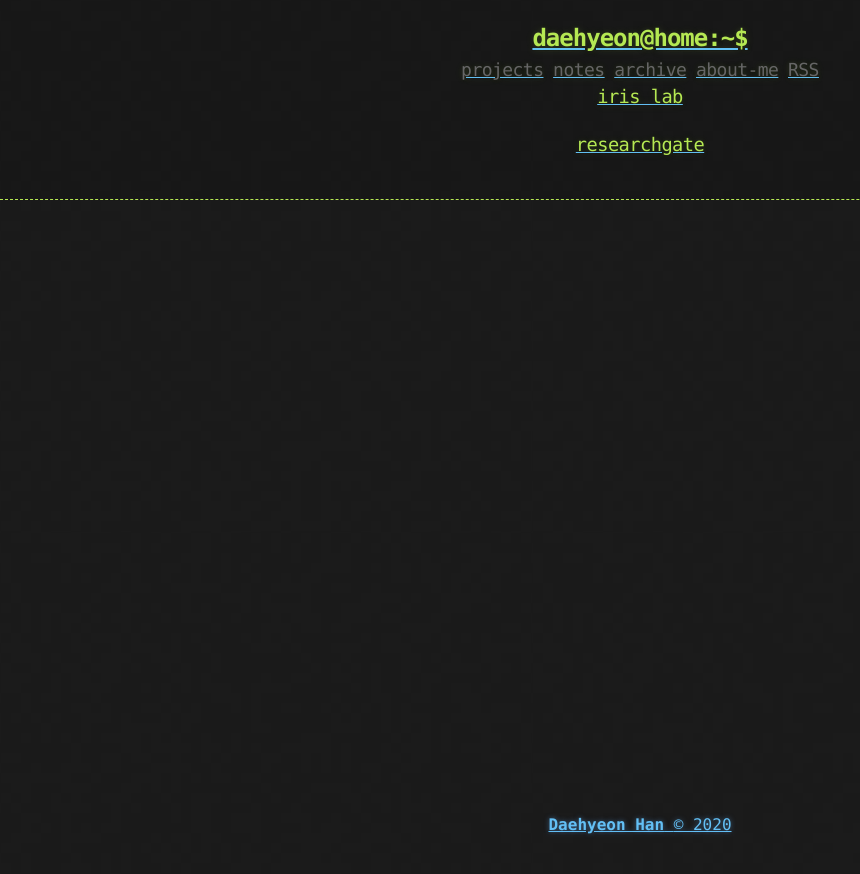
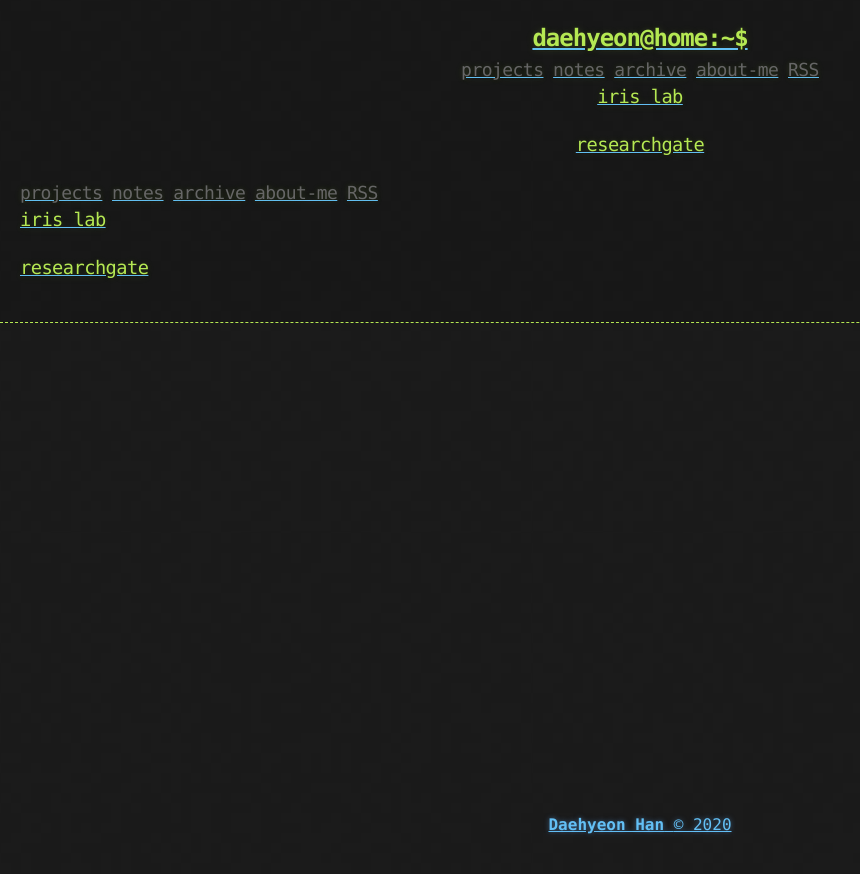
Before and after one commit to daehyeon-han/daehyeon-han.github.io, a Jekyll site: the page built from projects.md, in a window 1280 px wide. Shown: the top 874 px of the page, without its empty margins (0-860 px from the left). Built offline with Jekyll 4.4.1, drawn with Linux system fonts in a browser that asks for light colours.

Commit message:
head projects updates

```diff
--- a/_includes/header.html
+++ b/_includes/header.html
@@ -7,5 +7,8 @@
     <div class="header-links">
       {% include links.html %}
     </div>
+    <div class="header-links-second">
+      {% include links.html %}
+    </div>
   </div>
 </header>
--- a/_includes/links.html
+++ b/_includes/links.html
@@ -3,5 +3,5 @@
 <a href="{{ "/archive" | prepend: site.baseurl | replace: '//', '/' }}"><h2 class="header-link">archive</h2></a>
 <a href="{{ "/about" | prepend: site.baseurl | replace: '//', '/' }}"><h2 class="header-link">about-me</h2></a>
 <a href="{{ "/atom.xml" | prepend: site.baseurl | replace: '//', '/' }}"><h2 class="header-link">RSS</h2></a>
-<a href="http://iris.unist.ac.kr/" target="_blank"><h3 class="discription">iris lab</h3></a>
-<a href="https://www.researchgate.net/profile/Daehyeon_Han" target="_blank"><h3 class="discription">researchgate</h3></a>
+<a href="http://iris.unist.ac.kr/" target="_blank"><h3 class="header-link-second">iris lab</h3></a>
+<a href="https://www.researchgate.net/profile/Daehyeon_Han" target="_blank"><h3 class="header-link-second">researchgate</h3></a>
--- a/projects.md
+++ b/projects.md
@@ -2,6 +2,7 @@
 layout: page
 title: projects
 ---
+
 
 <section>
   {% if site.projects[0] %}
@@ -14,7 +15,7 @@
         <h3>{{ firstpostyear }}</h3>
     {% endif %}
 
-    {%for post in site.posts %}
+    {%for post in site.categories.projects %}
       {% unless post.next %}
         <ul>
       {% else %}
```
